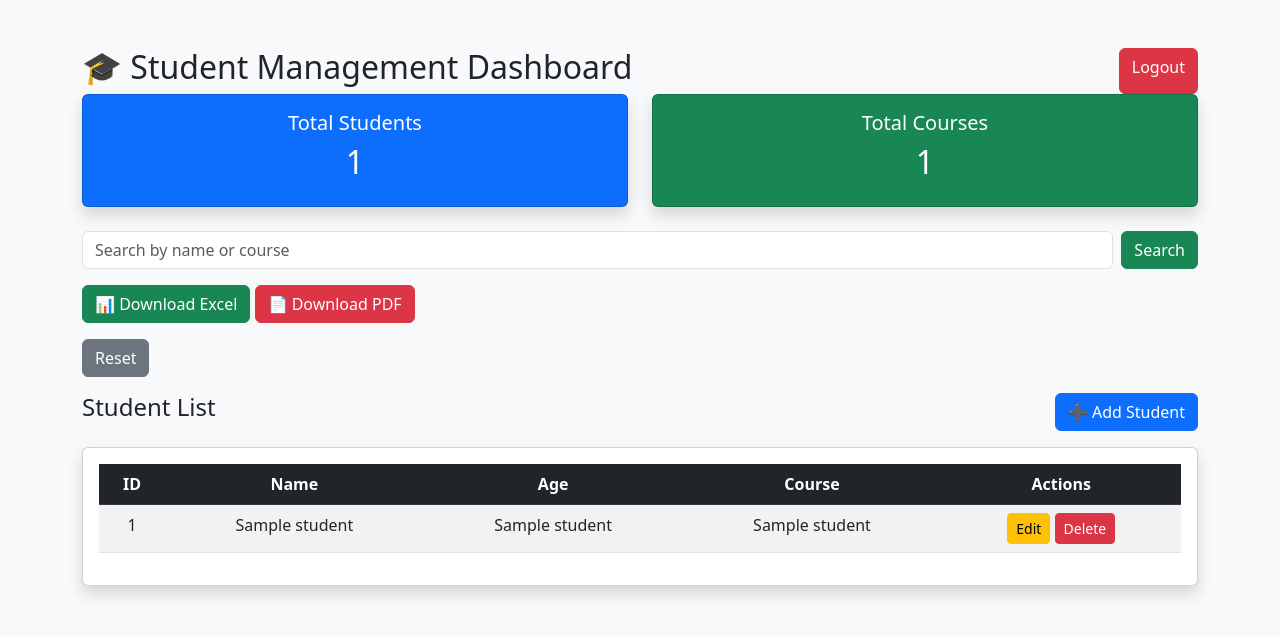
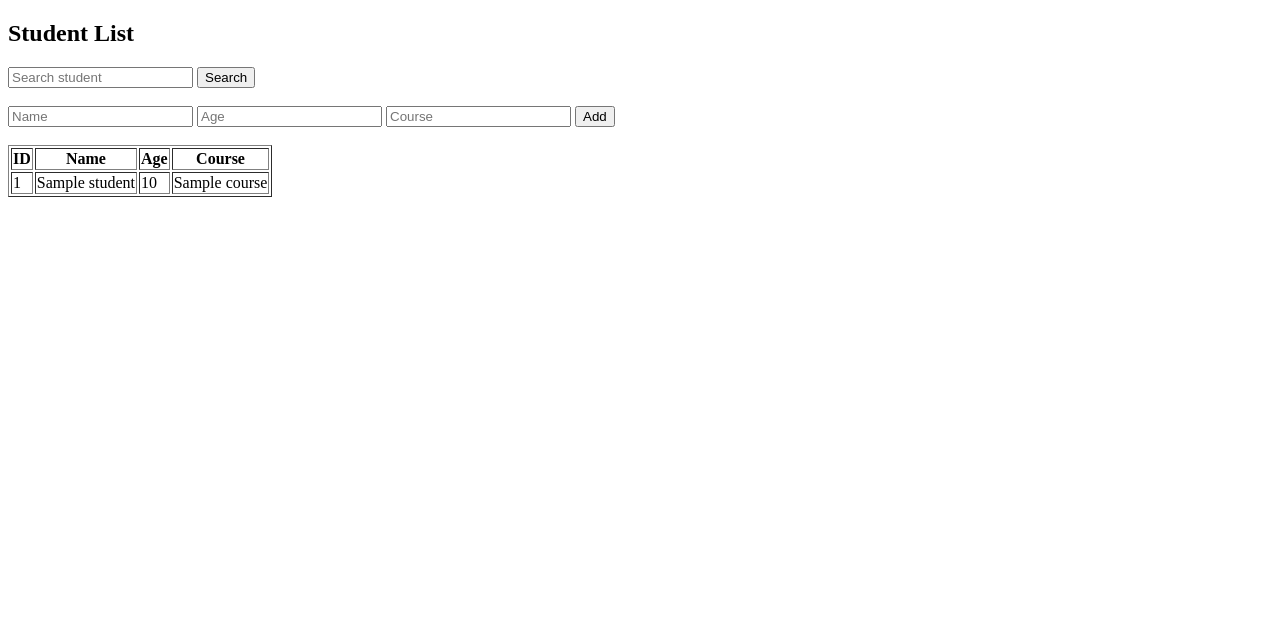
Before and after one commit to dillibabuagarapu-sys/student-management-flask, a Flask app: template templates/index.html in a window 1280 px wide. Shown: the top 636 px of the page. Run offline with Flask 3, Linux system fonts and the light colour scheme; the template is opened without the code that fills it: most values are stand-ins (such as "Sample title", 1, 10 or a date in 2020).

Commit message:
search fixed full app

```diff
--- a/app.py
+++ b/app.py
@@ -1,142 +1,57 @@
-from flask import Flask, render_template, request, redirect, session, send_file
-from db import insert_student, view_students, update_student, delete_student
-
-from openpyxl import Workbook
-from reportlab.platypus import SimpleDocTemplate, Table
-
-import os
+from flask import Flask, render_template, request, redirect, url_for
+import sqlite3
 
 app = Flask(__name__)
-app.secret_key = "secret123"
 
-USERNAME = "admin"
-PASSWORD = "1234"
+# DB connection
+def get_db_connection():
+    conn = sqlite3.connect('students.db')
+    conn.row_factory = sqlite3.Row
+    return conn
 
-# LOGIN
-@app.route("/login", methods=["GET", "POST"])
-def login():
-    if request.method == "POST":
-        if request.form["username"] == USERNAME and request.form["password"] == PASSWORD:
-            session["user"] = "admin"
-            return redirect("/")
-        return render_template("login.html", error="Invalid Credentials")
-    return render_template("login.html")
+# Home + Search
+@app.route('/', methods=['GET'])
+def index():
+    search = request.args.get('search')
+
+    conn = get_db_connection()
+    cursor = conn.cursor()
+
+    if search:
+        cursor.execute("SELECT * FROM students WHERE name LIKE ?", ('%' + search + '%',))
+    else:
+        cursor.execute("SELECT * FROM students")
+
+    students = cursor.fetchall()
+    conn.close()
+
+    return render_template('index.html', students=students)
 
 
-@app.route("/logout")
-def logout():
-    session.pop("user", None)
-    return redirect("/login")
+# Add student
+@app.route('/add', methods=['POST'])
+def add():
+    name = request.form['name']
+    age = request.form['age']
+    course = request.form['course']
+
+    conn = get_db_connection()
+    cursor = conn.cursor()
+    cursor.execute("INSERT INTO students (name, age, course) VALUES (?, ?, ?)",
+                   (name, age, course))
+    conn.commit()
+    conn.close()
+
+    return redirect(url_for('index'))
 
 
-def check_login():
-    return "user" in session
+# Login (basic demo)
+@app.route('/login', methods=['GET', 'POST'])
+def login():
+    if request.method == 'POST':
+        return redirect(url_for('index'))
+    return render_template('login.html')
 
 
-@app.route("/")
-def index():
-    if not check_login():
-        return redirect("/login")
-
-    students = view_students()
-    total_students = len(students)
-    total_courses = len(set([s[3] for s in students]))
-
-    return render_template("index.html",
-                           students=students,
-                           total_students=total_students,
-                           total_courses=total_courses)
-
-
-# ADD
-@app.route("/add", methods=["GET", "POST"])
-def add():
-    if not check_login():
-        return redirect("/login")
-
-    if request.method == "POST":
-        insert_student(
-            request.form["name"],
-            int(request.form["age"]),
-            request.form["course"]
-        )
-        return redirect("/")
-
-    return render_template("add.html")
-
-
-# DELETE
-@app.route("/delete/<int:id>")
-def delete(id):
-    if not check_login():
-        return redirect("/login")
-
-    delete_student(id)
-    return redirect("/")
-
-
-# EDIT
-@app.route("/edit/<int:id>", methods=["GET", "POST"])
-def edit(id):
-    if not check_login():
-        return redirect("/login")
-
-    if request.method == "POST":
-        update_student(
-            id,
-            request.form["name"],
-            int(request.form["age"]),
-            request.form["course"]
-        )
-        return redirect("/")
-
-    student = [s for s in view_students() if s[0] == id][0]
-    return render_template("edit.html", student=student)
-
-
-# 📊 EXPORT TO EXCEL (✅ FIXED)
-@app.route("/export/excel")
-def export_excel():
-    if not check_login():
-        return redirect("/login")
-
-    students = view_students()
-
-    wb = Workbook()
-    ws = wb.active
-    ws.title = "Students"
-
-    ws.append(["ID", "Name", "Age", "Course"])
-
-    for s in students:
-        ws.append(list(s))   # ✅ IMPORTANT FIX
-
-    file_path = "students.xlsx"
-    wb.save(file_path)
-
-    return send_file(file_path, as_attachment=True)
-
-
-# 📄 EXPORT TO PDF
-@app.route("/export/pdf")
-def export_pdf():
-    if not check_login():
-        return redirect("/login")
-
-    students = view_students()
-
-    file_path = "students.pdf"
-
-    data = [["ID", "Name", "Age", "Course"]]
-    for s in students:
-        data.append(list(s))
-
-    pdf = SimpleDocTemplate(file_path)
-    table = Table(data)
-    pdf.build([table])
-
-    return send_file(file_path, as_attachment=True)
-
-
-if __name__ == "__main__":
+if __name__ == '__main__':
     app.run(debug=True)
--- a/templates/index.html
+++ b/templates/index.html
@@ -2,90 +2,48 @@
 <html>
 <head>
     <title>Student Management</title>
+</head>
+<body>
 
-    <link href="https://cdn.jsdelivr.net/npm/bootstrap@5.3.0/dist/css/bootstrap.min.css" rel="stylesheet">
-</head>
-<body class="bg-light">
+<h2>Student List</h2>
 
-<div class="container mt-5">
+<!-- 🔍 SEARCH -->
+<form method="GET">
+    <input type="text" name="search" placeholder="Search student">
+    <button type="submit">Search</button>
+</form>
 
-    <div class="d-flex justify-content-between">
-    <h2>🎓 Student Management Dashboard</h2>
-    <a href="/logout" class="btn btn-danger">Logout</a>
-</div>
+<br>
 
-    <!-- 📊 DASHBOARD CARDS -->
-    <div class="row mb-4">
-        <div class="col-md-6">
-            <div class="card text-white bg-primary shadow">
-                <div class="card-body text-center">
-                    <h5>Total Students</h5>
-                    <h2>{{ total_students }}</h2>
-                </div>
-            </div>
-        </div>
+<!-- ➕ ADD FORM -->
+<form method="POST" action="/add">
+    <input type="text" name="name" placeholder="Name" required>
+    <input type="number" name="age" placeholder="Age" required>
+    <input type="text" name="course" placeholder="Course" required>
+    <button type="submit">Add</button>
+</form>
 
-        <div class="col-md-6">
-            <div class="card text-white bg-success shadow">
-                <div class="card-body text-center">
-                    <h5>Total Courses</h5>
-                    <h2>{{ total_courses }}</h2>
-                </div>
-            </div>
-        </div>
-    </div>
+<br>
 
-    <!-- SEARCH -->
-    <form action="/search" method="GET" class="mb-3 d-flex">
-        <input type="text" name="q" class="form-control me-2" placeholder="Search by name or course">
-        <button class="btn btn-success">Search</button>
-    </form>
-<div class="mb-3">
-    <a href="/export/excel" class="btn btn-success">📊 Download Excel</a>
-    <a href="/export/pdf" class="btn btn-danger">📄 Download PDF</a>
-</div>
-    <a href="/" class="btn btn-secondary mb-3">Reset</a>
-
-    <div class="d-flex justify-content-between mb-3">
-        <h4>Student List</h4>
-        <a href="/add" class="btn btn-primary">➕ Add Student</a>
-    </div>
-
-    <div class="card shadow">
-        <div class="card-body">
-
-            <table class="table table-striped table-hover text-center">
-                <thead class="table-dark">
+<!-- 📋 TABLE -->
+<table border="1">
     <tr>
         <th>ID</th>
         <th>Name</th>
         <th>Age</th>
         <th>Course</th>
-                        <th>Actions</th>
     </tr>
-                </thead>
 
-                <tbody>
-                    {% for s in students %}
+    {% for student in students %}
     <tr>
-                        <td>{{ s[0] }}</td>
-                        <td>{{ s[1] }}</td>
-                        <td>{{ s[2] }}</td>
-                        <td>{{ s[3] }}</td>
-                        <td>
-                            <a href="/edit/{{ s[0] }}" class="btn btn-warning btn-sm">Edit</a>
-                            <a href="/delete/{{ s[0] }}" class="btn btn-danger btn-sm">Delete</a>
-                        </td>
+        <td>{{ student["id"] }}</td>
+        <td>{{ student["name"] }}</td>
+        <td>{{ student["age"] }}</td>
+        <td>{{ student["course"] }}</td>
     </tr>
     {% endfor %}
-                </tbody>
 
 </table>
 
-        </div>
-    </div>
-
-</div>
-
 </body>
 </html>
```
Also changed, not shown: templates/login.html (+8 -21 lines). Lines whose indentation alone changed are shown as unchanged.
